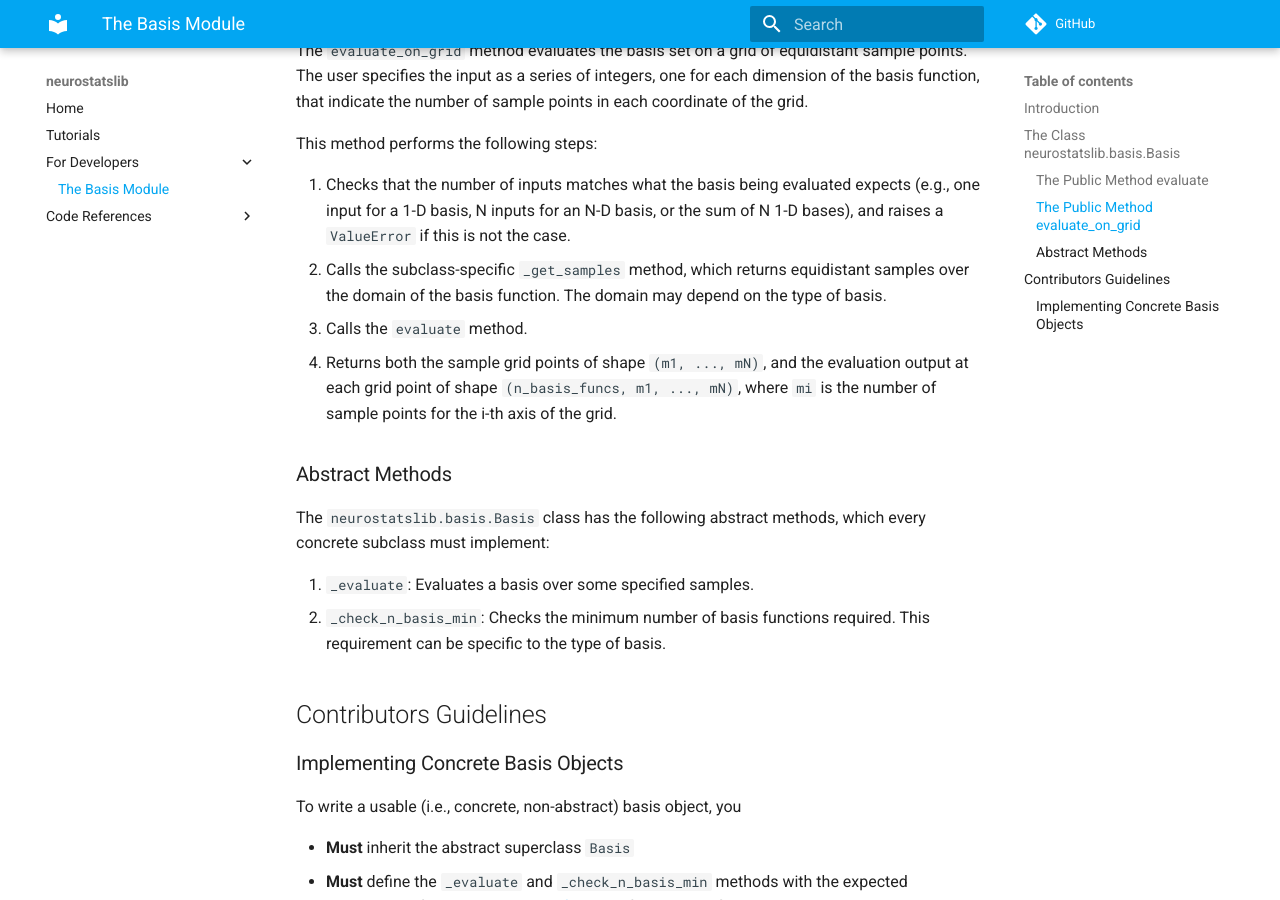
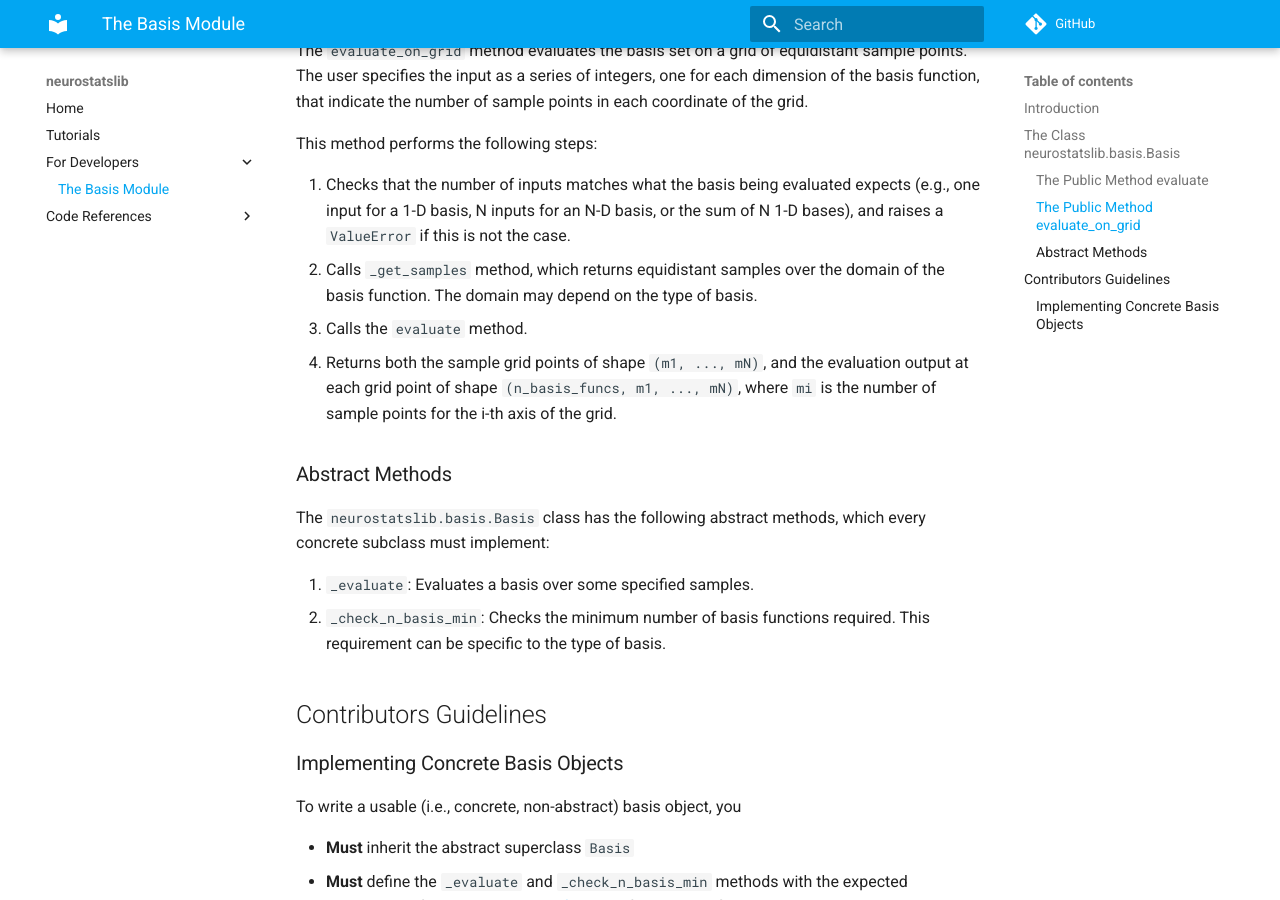
Before and after one commit to flatironinstitute/nemos, an MkDocs documentation site: the page built from docs/developers_notes/basis_module.md, in a window 1280 px wide and 900 px high, scrolled down 1285 px. Built offline with MkDocs 1.6.1 and Material for MkDocs 9.7.7, drawn with Linux system fonts in a browser that asks for light colours; comment, search, counter and statistics services are not loaded.

Commit message:
Update docs/developers_notes/basis_module.md
Co-authored-by: William F. Broderick <billbrod@gmail.com>

```diff
--- a/docs/developers_notes/basis_module.md
+++ b/docs/developers_notes/basis_module.md
@@ -44,7 +44,7 @@ The `evaluate_on_grid` method evaluates the basis set on a grid of equidistant s
 This method performs the following steps:
 
 1. Checks that the number of inputs matches what the basis being evaluated expects (e.g., one input for a 1-D basis, N inputs for an N-D basis, or the sum of N 1-D bases), and raises a `ValueError` if this is not the case.
-2. Calls the subclass-specific `_get_samples` method, which returns equidistant samples over the domain of the basis function. The domain may depend on the type of basis.
+2. Calls `_get_samples` method, which returns equidistant samples over the domain of the basis function. The domain may depend on the type of basis.
 3. Calls the `evaluate` method.
 4. Returns both the sample grid points of shape `(m1, ..., mN)`, and the evaluation output at each grid point of shape `(n_basis_funcs, m1, ..., mN)`, where `mi` is the number of sample points for the i-th axis of the grid.
 
```
